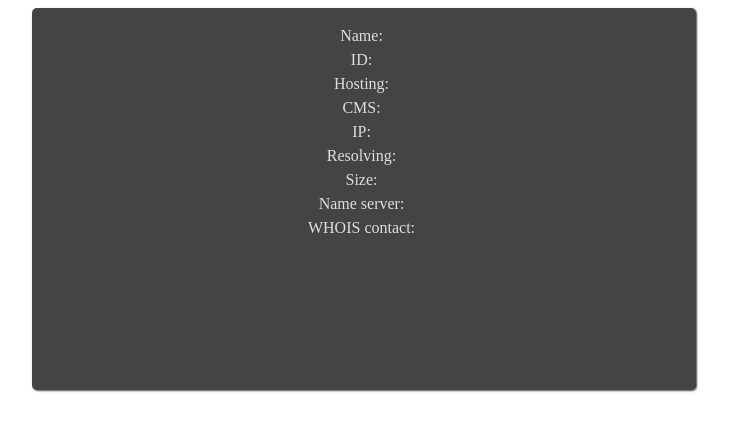
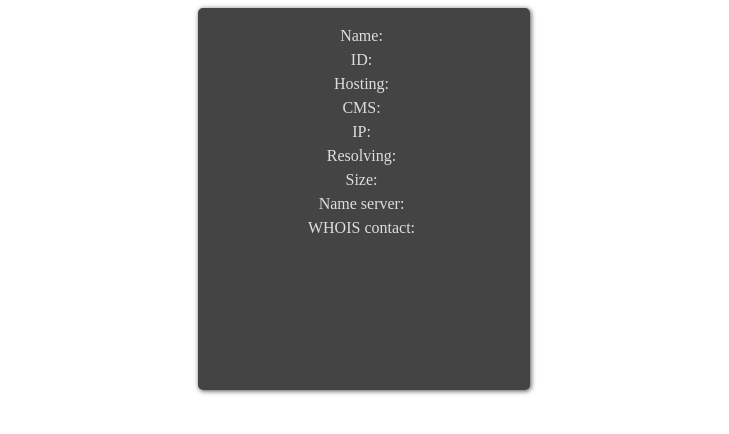
Before and after one commit to infoCards/infoCards.github.io, a plain HTML site: page index.html in a window 1280 px wide. Shown: the whole page, without its empty margins (276-1005 px from the left). Drawn offline with Linux system fonts and the light colour scheme; no server answers.

Commit message:
add some width tweaks

```diff
--- a/style.css
+++ b/style.css
@@ -1,9 +1,11 @@
 .card {
-    width: 50%;
+    width: 30%;
+    min-width: 150px;
+    max-width: 300px;
     background-color: #444444;
     color: #dedede;
     border-radius: 5px;
-    box-shadow: 1px 1px 2px hsla(0, 0%, 0%, 0.7);
+    box-shadow: 1px 1px 5px hsla(0, 0%, 0%, 0.7);
     height: 350px;
     margin-left: auto;
     margin-right: auto;
```
